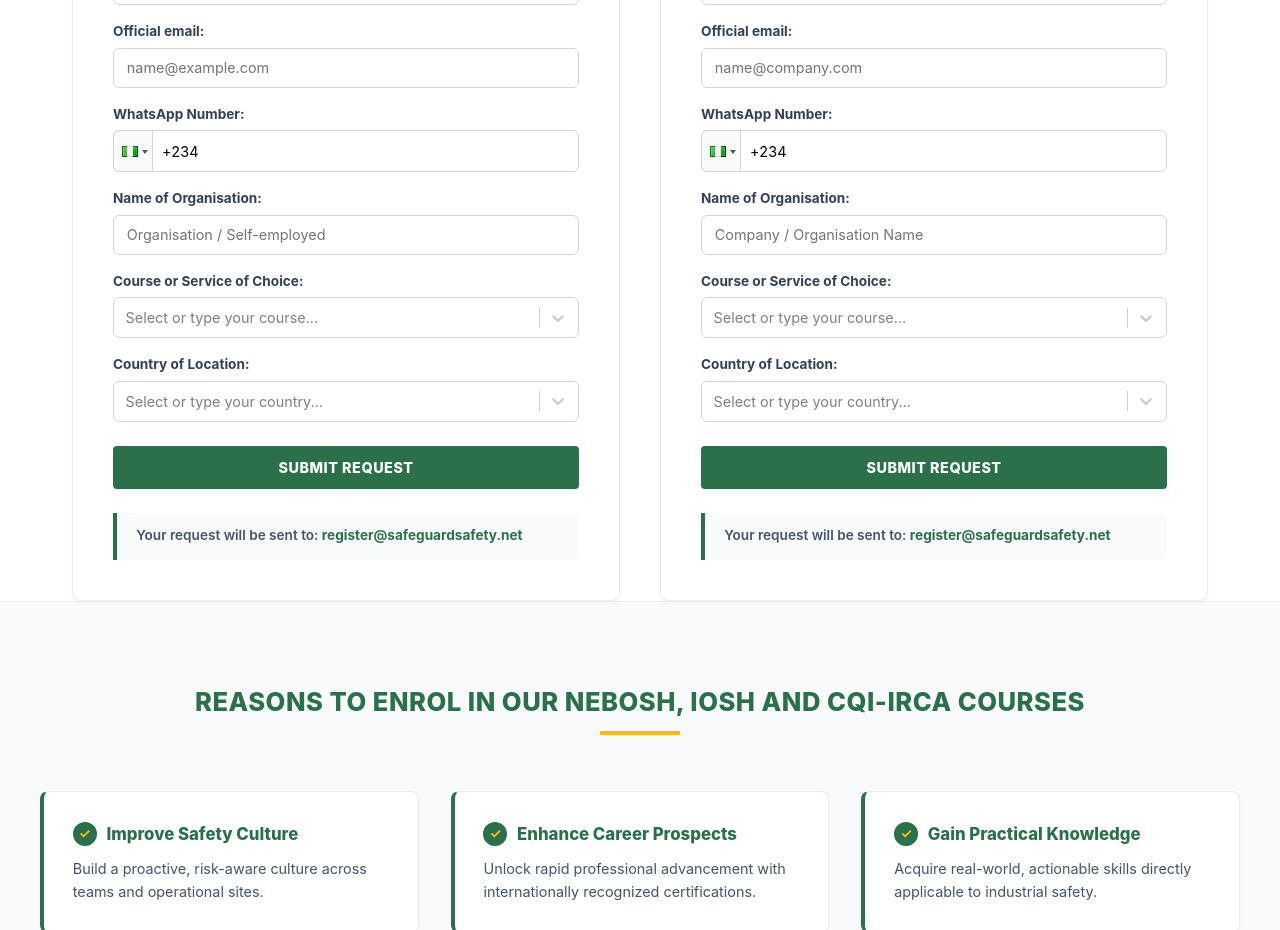
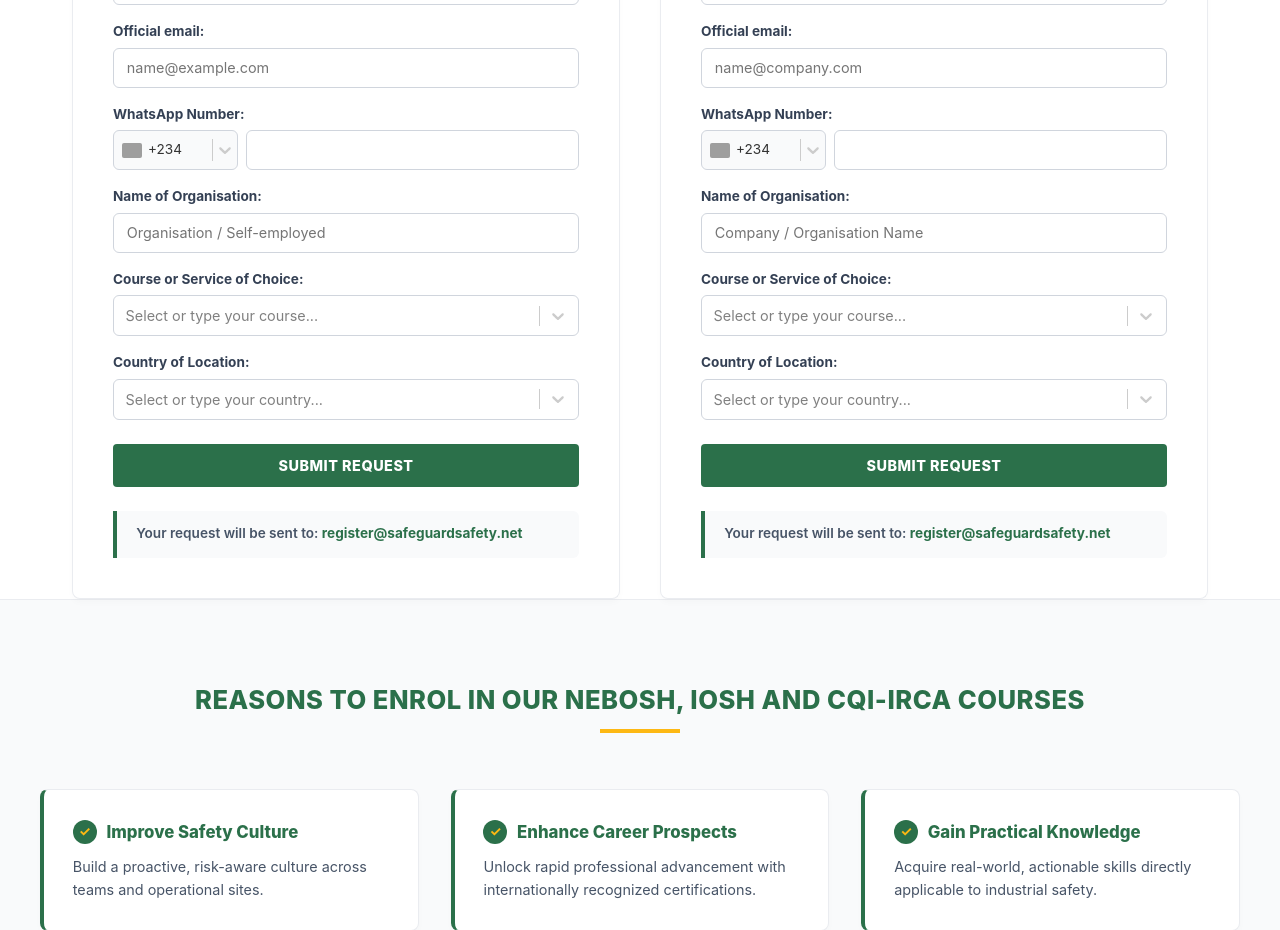
Before and after one commit to realm4lvin/main-srtl, a React (Vite) app: page / in a window 1280 px wide. Shown: the part 6120-7050 px from the top of the page. Built offline with nearby package versions, Linux system fonts and the light colour scheme; grey boxes are pictures that could not be loaded.

Commit message:
Removed placeholders and updated country dial code selectors

```diff
--- a/src/components/RequestFormSection.jsx
+++ b/src/components/RequestFormSection.jsx
@@ -1,10 +1,5 @@
 import { useState } from 'react';
 import Select from 'react-select';
-import PhoneInputPkg from 'react-phone-input-2';
-import 'react-phone-input-2/lib/style.css';
-
-// Safe component extractor
-const PhoneInput = PhoneInputPkg.default || PhoneInputPkg;
 
 // Full Alphabetical List of ISO Countries
 const countryOptions = [
@@ -250,10 +245,171 @@ const allCourseOptions = [
   'Workplace Hazard Management'
 ].map(item => ({ value: item, label: item }));
 
+// Comprehensive Global Dial Codes List
+const phoneDialCodes = [
+  { value: '+234', label: '+234', code: 'ng' },
+  { value: '+1', label: '+1', code: 'us' },
+  { value: '+44', label: '+44', code: 'gb' },
+  { value: '+233', label: '+233', code: 'gh' },
+  { value: '+254', label: '+254', code: 'ke' },
+  { value: '+27', label: '+27', code: 'za' },
+  { value: '+971', label: '+971', code: 'ae' },
+  { value: '+91', label: '+91', code: 'in' },
+  { value: '+64', label: '+64', code: 'nz' },
+  { value: '+61', label: '+61', code: 'au' },
+  { value: '+49', label: '+49', code: 'de' },
+  { value: '+33', label: '+33', code: 'fr' },
+  { value: '+86', label: '+86', code: 'cn' },
+  { value: '+81', label: '+81', code: 'jp' },
+  { value: '+212', label: '+212', code: 'ma' },
+  { value: '+20', label: '+20', code: 'eg' },
+  { value: '+93', label: '+93', code: 'af' },
+  { value: '+355', label: '+355', code: 'al' },
+  { value: '+213', label: '+213', code: 'dz' },
+  { value: '+244', label: '+244', code: 'ao' },
+  { value: '+54', label: '+54', code: 'ar' },
+  { value: '+374', label: '+374', code: 'am' },
+  { value: '+43', label: '+43', code: 'at' },
+  { value: '+994', label: '+994', code: 'az' },
+  { value: '+973', label: '+973', code: 'bh' },
+  { value: '+880', label: '+880', code: 'bd' },
+  { value: '+32', label: '+32', code: 'be' },
+  { value: '+229', label: '+229', code: 'bj' },
+  { value: '+591', label: '+591', code: 'bo' },
+  { value: '+267', label: '+267', code: 'bw' },
+  { value: '+55', label: '+55', code: 'br' },
+  { value: '+359', label: '+359', code: 'bg' },
+  { value: '+226', label: '+226', code: 'bf' },
+  { value: '+257', label: '+257', code: 'bi' },
+  { value: '+855', label: '+855', code: 'kh' },
+  { value: '+237', label: '+237', code: 'cm' },
+  { value: '+238', label: '+238', code: 'cv' },
+  { value: '+236', label: '+236', code: 'cf' },
+  { value: '+235', label: '+235', code: 'td' },
+  { value: '+56', label: '+56', code: 'cl' },
+  { value: '+57', label: '+57', code: 'co' },
+  { value: '+269', label: '+269', code: 'km' },
+  { value: '+242', label: '+242', code: 'cg' },
+  { value: '+506', label: '+506', code: 'cr' },
+  { value: '+385', label: '+385', code: 'hr' },
+  { value: '+53', label: '+53', code: 'cu' },
+  { value: '+357', label: '+357', code: 'cy' },
+  { value: '+420', label: '+420', code: 'cz' },
+  { value: '+45', label: '+45', code: 'dk' },
+  { value: '+253', label: '+253', code: 'dj' },
+  { value: '+593', label: '+593', code: 'ec' },
+  { value: '+503', label: '+503', code: 'sv' },
+  { value: '+240', label: '+240', code: 'gq' },
+  { value: '+291', label: '+291', code: 'er' },
+  { value: '+372', label: '+372', code: 'ee' },
+  { value: '+251', label: '+251', code: 'et' },
+  { value: '+679', label: '+679', code: 'fj' },
+  { value: '+358', label: '+358', code: 'fi' },
+  { value: '+241', label: '+241', code: 'ga' },
+  { value: '+220', label: '+220', code: 'gm' },
+  { value: '+995', label: '+995', code: 'ge' },
+  { value: '+30', label: '+30', code: 'gr' },
+  { value: '+502', label: '+502', code: 'gt' },
+  { value: '+224', label: '+224', code: 'gn' },
+  { value: '+509', label: '+509', code: 'ht' },
+  { value: '+504', label: '+504', code: 'hn' },
+  { value: '+36', label: '+36', code: 'hu' },
+  { value: '+354', label: '+354', code: 'is' },
+  { value: '+62', label: '+62', code: 'id' },
+  { value: '+98', label: '+98', code: 'ir' },
+  { value: '+964', label: '+964', code: 'iq' },
+  { value: '+353', label: '+353', code: 'ie' },
+  { value: '+972', label: '+972', code: 'il' },
+  { value: '+39', label: '+39', code: 'it' },
+  { value: '+81', label: '+81', code: 'jp' },
+  { value: '+962', label: '+962', code: 'jo' },
+  { value: '+7', label: '+7', code: 'kz' },
+  { value: '+965', label: '+965', code: 'kw' },
+  { value: '+371', label: '+371', code: 'lv' },
+  { value: '+961', label: '+961', code: 'lb' },
+  { value: '+231', label: '+231', code: 'lr' },
+  { value: '+218', label: '+218', code: 'ly' },
+  { value: '+370', label: '+370', code: 'lt' },
+  { value: '+352', label: '+352', code: 'lu' },
+  { value: '+261', label: '+261', code: 'mg' },
+  { value: '+265', label: '+265', code: 'mw' },
+  { value: '+60', label: '+60', code: 'my' },
+  { value: '+960', label: '+960', code: 'mv' },
+  { value: '+223', label: '+223', code: 'ml' },
+  { value: '+356', label: '+356', code: 'mt' },
+  { value: '+222', label: '+222', code: 'mr' },
+  { value: '+230', label: '+230', code: 'mu' },
+  { value: '+52', label: '+52', code: 'mx' },
+  { value: '+373', label: '+373', code: 'md' },
+  { value: '+377', label: '+377', code: 'mc' },
+  { value: '+976', label: '+976', code: 'mn' },
+  { value: '+382', label: '+382', code: 'me' },
+  { value: '+258', label: '+258', code: 'mz' },
+  { value: '+264', label: '+264', code: 'na' },
+  { value: '+977', label: '+977', code: 'np' },
+  { value: '+31', label: '+31', code: 'nl' },
+  { value: '+505', label: '+505', code: 'ni' },
+  { value: '+227', label: '+227', code: 'ne' },
+  { value: '+47', label: '+47', code: 'no' },
+  { value: '+968', label: '+968', code: 'om' },
+  { value: '+92', label: '+92', code: 'pk' },
+  { value: '+970', label: '+970', code: 'ps' },
+  { value: '+507', label: '+507', code: 'pa' },
+  { value: '+595', label: '+595', code: 'py' },
+  { value: '+51', label: '+51', code: 'pe' },
+  { value: '+63', label: '+63', code: 'ph' },
+  { value: '+48', label: '+48', code: 'pl' },
+  { value: '+351', label: '+351', code: 'pt' },
+  { value: '+974', label: '+974', code: 'qa' },
+  { value: '+40', label: '+40', code: 'ro' },
+  { value: '+250', label: '+250', code: 'rw' },
+  { value: '+966', label: '+966', code: 'sa' },
+  { value: '+221', label: '+221', code: 'sn' },
+  { value: '+381', label: '+381', code: 'rs' },
+  { value: '+232', label: '+232', code: 'sl' },
+  { value: '+65', label: '+65', code: 'sg' },
+  { value: '+421', label: '+421', code: 'sk' },
+  { value: '+386', label: '+386', code: 'si' },
+  { value: '+82', label: '+82', code: 'kr' },
+  { value: '+34', label: '+34', code: 'es' },
+  { value: '+94', label: '+94', code: 'lk' },
+  { value: '+249', label: '+249', code: 'sd' },
+  { value: '+46', label: '+46', code: 'se' },
+  { value: '+41', label: '+41', code: 'ch' },
+  { value: '+255', label: '+255', code: 'tz' },
+  { value: '+66', label: '+66', code: 'th' },
+  { value: '+228', label: '+228', code: 'tg' },
+  { value: '+216', label: '+216', code: 'tn' },
+  { value: '+90', label: '+90', code: 'tr' },
+  { value: '+256', label: '+256', code: 'ug' },
+  { value: '+380', label: '+380', code: 'ua' },
+  { value: '+598', label: '+598', code: 'uy' },
+  { value: '+998', label: '+998', code: 'uz' },
+  { value: '+58', label: '+58', code: 've' },
+  { value: '+84', label: '+84', code: 'vn' },
+  { value: '+967', label: '+967', code: 'ye' },
+  { value: '+260', label: '+260', code: 'zm' },
+  { value: '+263', label: '+263', code: 'zw' }
+];
+
+// Custom option renderer for react-select using FlagCDN images
+const formatOptionLabel = ({ label, code }) => (
+  <div style={{ display: 'flex', alignItems: 'center', gap: '6px' }}>
+    <img
+      src={`https://flagcdn.com/w20/${code}.png`}
+      width="20"
+      alt=""
+      style={{ borderRadius: '2px' }}
+    />
+    <span>{label}</span>
+  </div>
+);
+
 const RequestFormSection = ({ hasMessage = false }) => {
   const [courseForm, setCourseForm] = useState({
     name: '',
     email: '',
+    phoneCode: phoneDialCodes[0],
     phone: '',
     organisation: '',
     choice: '',
@@ -264,6 +420,7 @@ const RequestFormSection = ({ hasMessage = false }) => {
   const [quoteForm, setQuoteForm] = useState({
     name: '',
     email: '',
+    phoneCode: phoneDialCodes[0],
     phone: '',
     organisation: '',
     service: '',
@@ -275,7 +432,7 @@ const RequestFormSection = ({ hasMessage = false }) => {
     e.preventDefault();
     let body = `Name of Contact Person: ${courseForm.name}\n` +
       `Official email: ${courseForm.email}\n` +
-      `WhatsApp: +${courseForm.phone}\n` +
+      `WhatsApp: ${courseForm.phoneCode.value} ${courseForm.phone}\n` +
       `Name of Organisation: ${courseForm.organisation}\n` +
       `Course or Service of Choice: ${courseForm.choice}\n` +
       `Country of Location: ${courseForm.country}`;
@@ -291,7 +448,7 @@ const RequestFormSection = ({ hasMessage = false }) => {
     e.preventDefault();
     let body = `Name of Contact Person: ${quoteForm.name}\n` +
       `Official email: ${quoteForm.email}\n` +
-      `WhatsApp: +${quoteForm.phone}\n` +
+      `WhatsApp: ${quoteForm.phoneCode.value} ${quoteForm.phone}\n` +
       `Name of Organisation: ${quoteForm.organisation}\n` +
       `Course or Service of Choice: ${quoteForm.service}\n` +
       `Country of Location: ${quoteForm.country}`;
@@ -347,6 +504,27 @@ const RequestFormSection = ({ hasMessage = false }) => {
     })
   };
 
+  const dialCodeSelectStyles = {
+    control: (base, state) => ({
+      ...base,
+      borderRadius: '6px',
+      borderColor: state.isFocused ? '#2b704a' : '#d0d5dd',
+      boxShadow: 'none',
+      backgroundColor: '#f9fafb',
+      fontSize: '0.85rem',
+      minHeight: '40px',
+      '&:hover': { borderColor: '#2b704a' }
+    }),
+    valueContainer: (base) => ({
+      ...base,
+      padding: '0 6px'
+    }),
+    dropdownIndicator: (base) => ({
+      ...base,
+      padding: '2px'
+    })
+  };
+
   return (
     <section style={{ maxWidth: '1200px', margin: '5rem auto 0 auto', padding: '0 2rem' }}>
       <h2 style={{ fontSize: '1.6rem', color: '#2b704a', fontWeight: '800', marginBottom: '0.5rem', textTransform: 'uppercase', letterSpacing: '0.5px', textAlign: 'center' }}>
@@ -378,27 +556,25 @@ const RequestFormSection = ({ hasMessage = false }) => {
 
               <div>
                 <label style={labelStyle}>WhatsApp Number:</label>
-                <PhoneInput
-                  country={'ng'}
-                  value={courseForm.phone}
-                  onChange={(phone) => setCourseForm({ ...courseForm, phone })}
-                  containerStyle={{ width: '100%' }}
-                  inputStyle={{
-                    width: '100%',
-                    height: '42px',
-                    fontSize: '0.9rem',
-                    borderRadius: '6px',
-                    borderColor: '#d0d5dd'
-                  }}
-                  buttonStyle={{
-                    borderRadius: '6px 0 0 6px',
-                    borderColor: '#d0d5dd',
-                    backgroundColor: '#f9fafb'
-                  }}
-                  dropdownStyle={{ width: '280px' }}
-                  enableSearch={true}
-                  placeholder="801 234 5678"
-                />
+                <div style={{ display: 'flex', gap: '0.5rem', alignItems: 'center' }}>
+                  <div style={{ width: '125px' }}>
+                    <Select
+                      options={phoneDialCodes}
+                      value={courseForm.phoneCode}
+                      onChange={(selected) => setCourseForm({ ...courseForm, phoneCode: selected })}
+                      formatOptionLabel={formatOptionLabel}
+                      styles={dialCodeSelectStyles}
+                      isSearchable={true}
+                    />
+                  </div>
+<input
+  type="tel"
+  required
+  value={courseForm.phone}
+  onChange={(e) => setCourseForm({ ...courseForm, phone: e.target.value })}
+  style={{ ...inputStyle, flex: 1 }}
+/>
+                </div>
               </div>
 
               <div>
@@ -471,27 +647,25 @@ const RequestFormSection = ({ hasMessage = false }) => {
 
               <div>
                 <label style={labelStyle}>WhatsApp Number:</label>
-                <PhoneInput
-                  country={'ng'}
-                  value={quoteForm.phone}
-                  onChange={(phone) => setQuoteForm({ ...quoteForm, phone })}
-                  containerStyle={{ width: '100%' }}
-                  inputStyle={{
-                    width: '100%',
-                    height: '42px',
-                    fontSize: '0.9rem',
-                    borderRadius: '6px',
-                    borderColor: '#d0d5dd'
-                  }}
-                  buttonStyle={{
-                    borderRadius: '6px 0 0 6px',
-                    borderColor: '#d0d5dd',
-                    backgroundColor: '#f9fafb'
-                  }}
-                  dropdownStyle={{ width: '280px' }}
-                  enableSearch={true}
-                  placeholder="801 234 5678"
-                />
+                <div style={{ display: 'flex', gap: '0.5rem', alignItems: 'center' }}>
+                  <div style={{ width: '125px' }}>
+                    <Select
+                      options={phoneDialCodes}
+                      value={quoteForm.phoneCode}
+                      onChange={(selected) => setQuoteForm({ ...quoteForm, phoneCode: selected })}
+                      formatOptionLabel={formatOptionLabel}
+                      styles={dialCodeSelectStyles}
+                      isSearchable={true}
+                    />
+                  </div>
+                  <input
+  type="tel"
+  required
+  value={courseForm.phone}
+  onChange={(e) => setCourseForm({ ...courseForm, phone: e.target.value })}
+  style={{ ...inputStyle, flex: 1 }}
+/>
+                </div>
               </div>
 
               <div>
```
